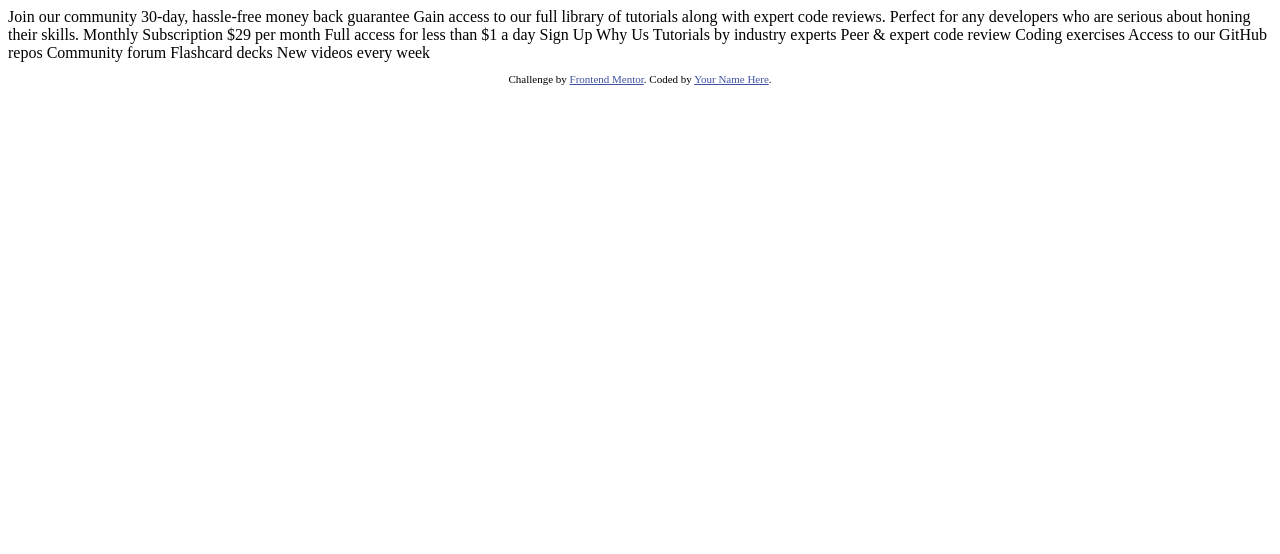
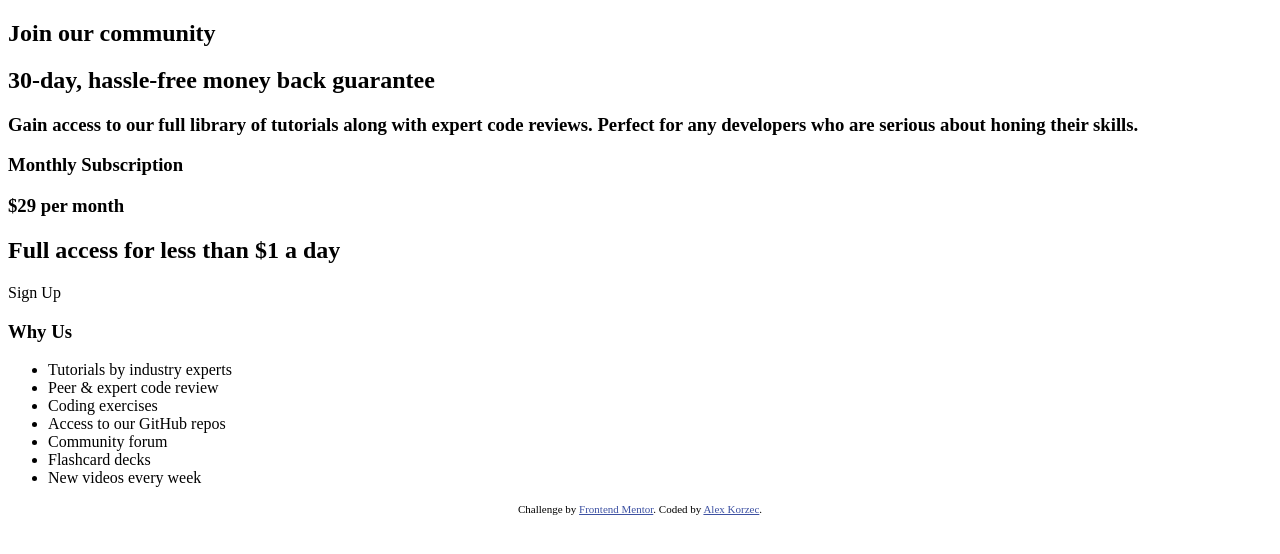
Before and after one commit to Samurai413x/price-component, a plain HTML site: page index.html in a window 1280 px wide. Drawn offline with Linux system fonts and the light colour scheme.

Commit message:
Structure content with (semantic) HTML tags.

```diff
--- a/index.html
+++ b/index.html
@@ -15,35 +15,38 @@
   </style>
 </head>
 <body>
-  Join our community
+  <article>
+    <header>
+      <h1>Join our community</h1>
+      <h2>30-day, hassle-free money back guarantee</h2>
+      <h3>Gain access to our full library of tutorials along with expert code reviews.
+      Perfect for any developers who are serious about honing their skills.</h3>
+    </header>
 
-  30-day, hassle-free money back guarantee
+    <section>
+      <h1>Monthly Subscription</h1>
+      <h3><span>&dollar;29</span> per month</h3>
+      <h2>Full access for less than &dollar;1 a day</h2>
+      <a role="button">Sign Up</a>
+    </section>
 
-  Gain access to our full library of tutorials along with expert code reviews.
-  Perfect for any developers who are serious about honing their skills.
-
-  Monthly Subscription
-
-  &dollar;29 per month
-
-  Full access for less than &dollar;1 a day
-
-  Sign Up
-
-  Why Us
-
-  Tutorials by industry experts
-  Peer &amp; expert code review
-  Coding exercises
-  Access to our GitHub repos
-  Community forum
-  Flashcard decks
-  New videos every week
-
+    <section>
+      <h1>Why Us</h1>
+      <ul>
+        <li>Tutorials by industry experts</li>
+        <li>Peer &amp; expert code review</li>
+        <li>Coding exercises</li>
+        <li>Access to our GitHub repos</li>
+        <li>Community forum</li>
+        <li>Flashcard decks</li>
+        <li>New videos every week</li>
+      </ul>
+    </section>
+  </article>
   <footer>
     <p class="attribution">
       Challenge by <a href="https://www.frontendmentor.io?ref=challenge" target="_blank">Frontend Mentor</a>.
-      Coded by <a href="#">Your Name Here</a>.
+      Coded by <a href="#">Alex Korzec</a>.
     </p>
   </footer>
 </body>
```
